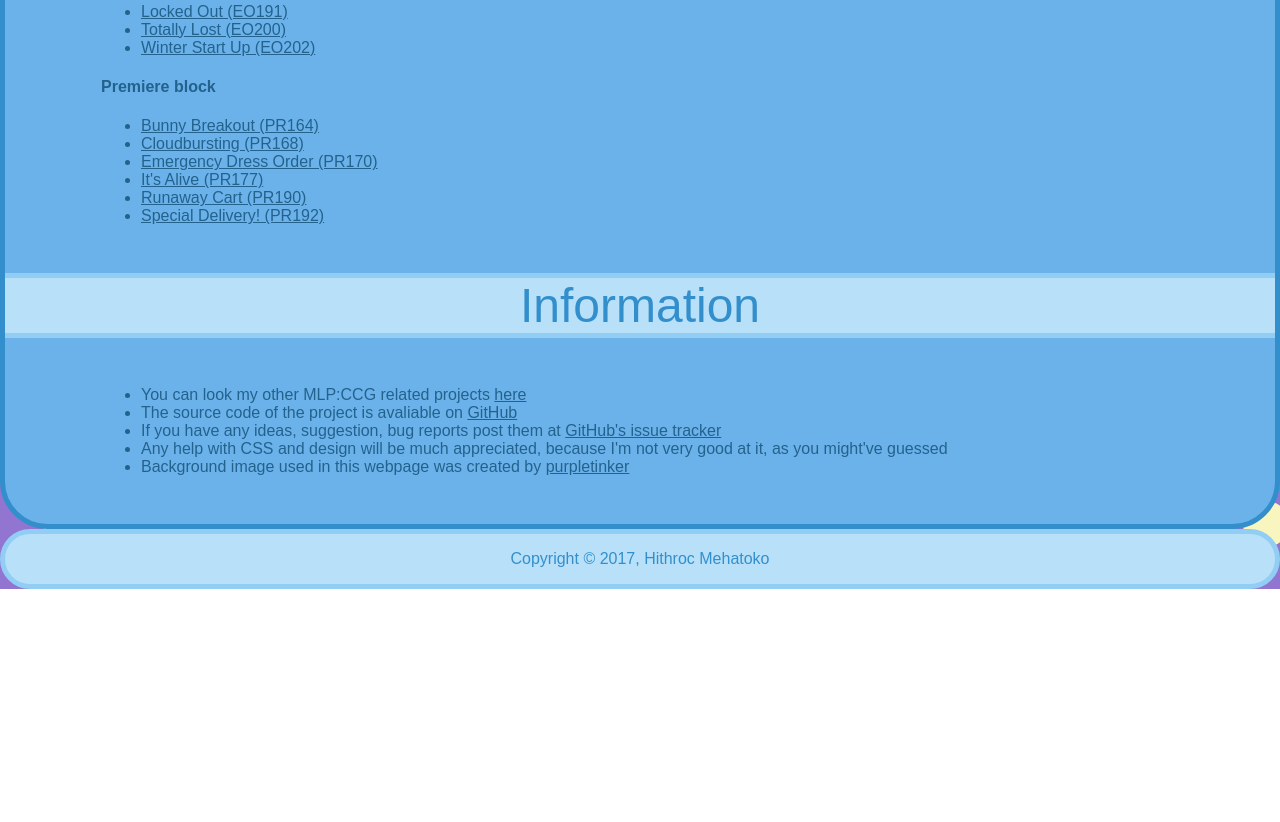
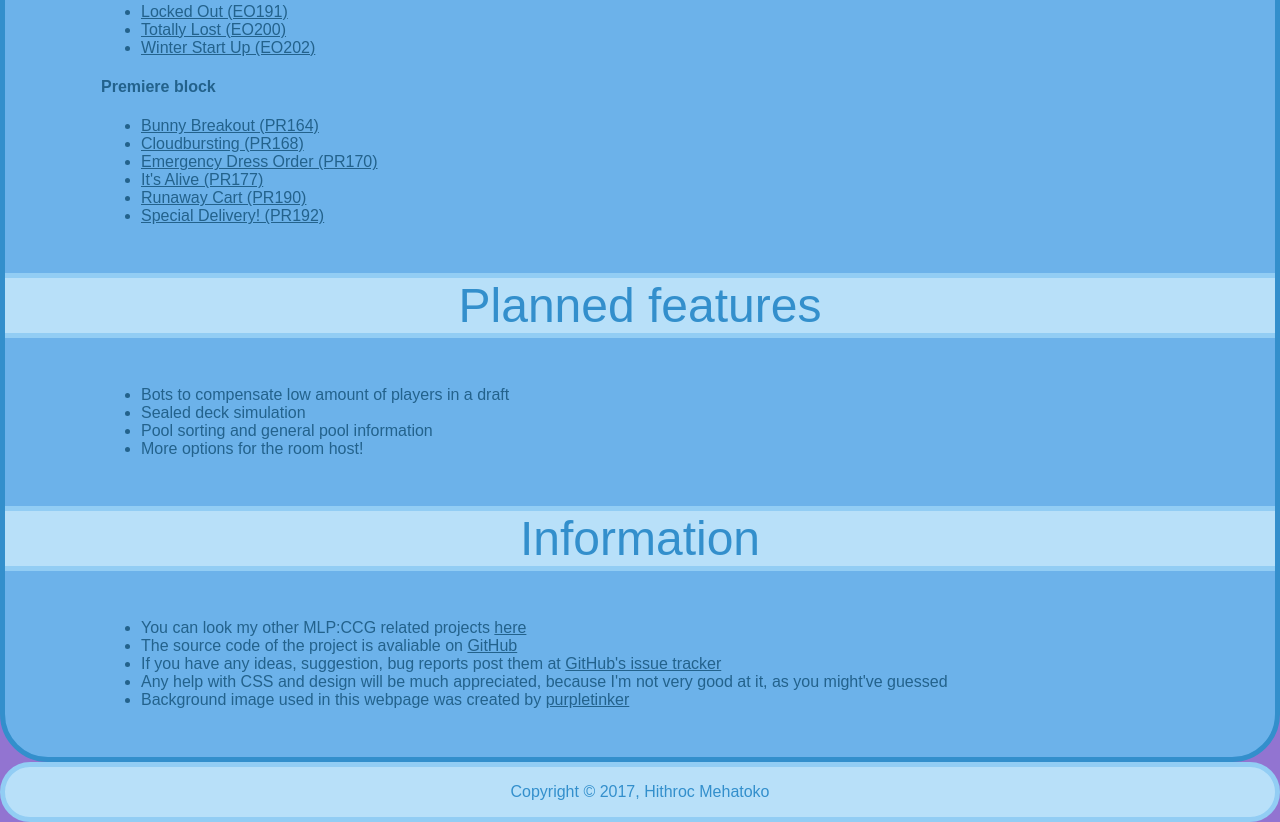
Before and after one commit to Hithroc/oak, a plain HTML site: page static/index.html in a window 1280 px wide. Shown: the part 1931-2753 px from the top of the page. Before the commit the page ends 2520 px from the top, so only its background shows below. Drawn offline with Linux system fonts and the light colour scheme; a script that the page names is missing.

Commit message:
Add planned features list to the home page

```diff
--- a/static/index.html
+++ b/static/index.html
@@ -136,6 +136,15 @@
             <li><a class="card pr192" href="http://ponyhead.com/cards/pr192">Special Delivery! (PR192)</a></li>
           </ul>
         </div>
+        <div class="element-header">Planned features</div>
+        <div class="element-content">
+          <ul>
+            <li>Bots to compensate low amount of players in a draft</li>
+            <li>Sealed deck simulation</li>
+            <li>Pool sorting and general pool information</li>
+            <li>More options for the room host!</li>
+          </ul>
+        </div>
         <div class="element-header">Information</div>
         <div class="element-content">
           <ul>
```
